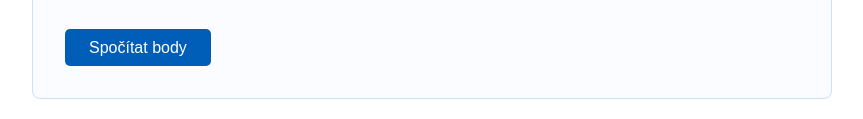
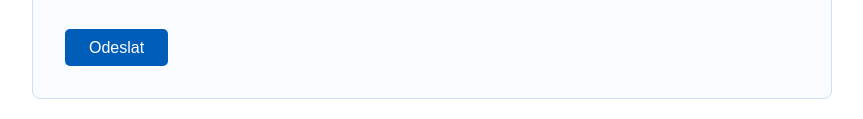
Before and after one commit to LenkaProch/vyjezdy_zamestnancu, a plain HTML site: page index.html in a window 1280 px wide. Shown: the part 1270-1389 px from the top of the page, without its empty margins (208-1071 px from the left). Drawn offline with Linux system fonts and the light colour scheme.

Commit message:
Update index.html

```diff
--- a/index.html
+++ b/index.html
@@ -136,7 +136,7 @@
 
     </label>
 
-    <button type="button" onclick="calculateScore()">Spočítat body</button>
+    <button type="button" onclick="calculateScore()">Odeslat</button>
   </form>
 
   <div id="result" class="result" style="display:none"></div>
```
